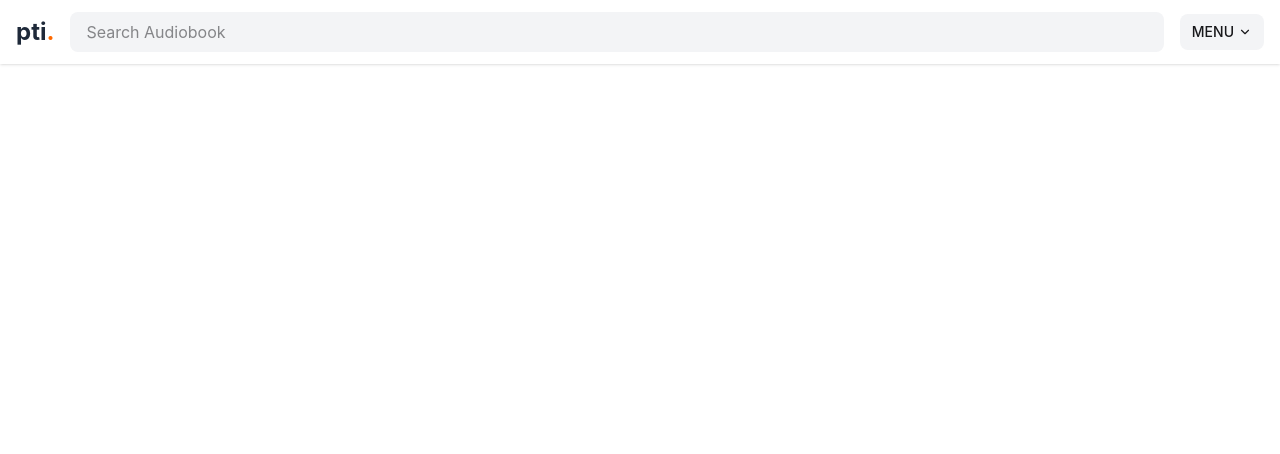
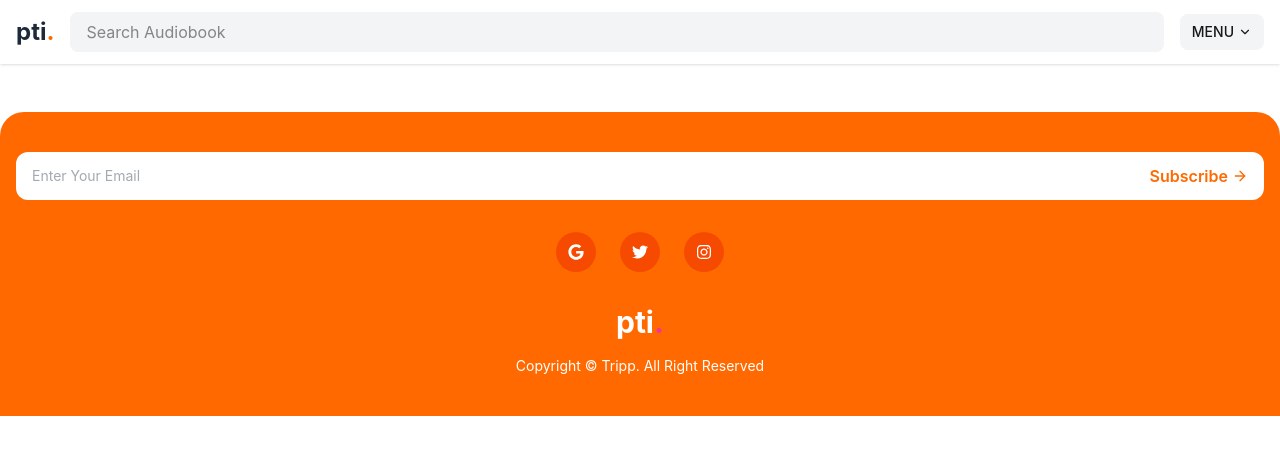
Before and after one commit to MdAshiqurRahman98/food-delivery-app, a React (Vite) app: page / in a window 1280 px wide. Shown: the top 454 px of the page. Built offline with nearby package versions, Linux system fonts and the light colour scheme.

Commit message:
Some components updated

```diff
--- /dev/null
+++ b/src/components/ItemCard/ItemCard.jsx
@@ -0,0 +1,19 @@
+const ItemCard = ({ item }) => {
+    return (
+        <div className="bg-white rounded-2xl shadow-md overflow-hidden">
+            <img
+                src={item.Image || item.image}
+                alt={item.Name}
+                className="h-40 w-full object-cover"
+            />
+
+            <div className="py-2 text-center">
+                <h3 className="text-sm font-medium text-gray-700 px-2">
+                    {item.Name}
+                </h3>
+            </div>
+        </div>
+    );
+};
+
+export default ItemCard;
--- /dev/null
+++ b/src/components/ItemSection/ItemSection.jsx
@@ -0,0 +1,31 @@
+import { useContext } from "react";
+import { ItemContext } from "../context/ItemContext";
+import ItemCard from "./ItemCard";
+import { FiChevronRight } from "react-icons/fi";
+
+const ItemSection = ({ title }) => {
+    const { items, loading } = useContext(ItemContext);
+
+    if (loading) return <p className="text-center py-6">Loading...</p>;
+
+    return (
+        <div className="px-4 mt-8">
+            {/* Header */}
+            <div className="flex justify-between items-center mb-4">
+                <h2 className="text-lg font-semibold text-gray-800">{title}</h2>
+                <FiChevronRight className="text-gray-500" />
+            </div>
+
+            {/* Mobile: horizontal scroll */}
+            <div className="flex gap-4 overflow-x-auto scrollbar-hide">
+                {items.map((item, index) => (
+                    <div key={index} className="min-w-[160px]">
+                        <ItemCard item={item} />
+                    </div>
+                ))}
+            </div>
+        </div>
+    );
+};
+
+export default ItemSection;
--- a/src/components/Shared/Footer/Footer.jsx
+++ b/src/components/Shared/Footer/Footer.jsx
@@ -1,9 +1,43 @@
-import React from 'react';
+import { FiArrowRight } from "react-icons/fi";
+import { FaGoogle, FaTwitter, FaInstagram } from "react-icons/fa";
 
 const Footer = () => {
     return (
-        <div>
+        <div className="bg-orange-500 text-white mt-12 px-4 py-10 rounded-t-3xl">
 
+            {/* Subscribe */}
+            <div className="bg-white rounded-xl flex items-center justify-between px-4 py-3">
+                <input
+                    type="email"
+                    placeholder="Enter Your Email"
+                    className="outline-none text-gray-600 w-full text-sm"
+                />
+                <button className="flex items-center gap-1 text-orange-500 font-semibold">
+                    Subscribe <FiArrowRight />
+                </button>
+            </div>
+
+            {/* Social Icons */}
+            <div className="flex justify-center gap-6 mt-8">
+                <div className="bg-orange-600 p-3 rounded-full">
+                    <FaGoogle />
+                </div>
+                <div className="bg-orange-600 p-3 rounded-full">
+                    <FaTwitter />
+                </div>
+                <div className="bg-orange-600 p-3 rounded-full">
+                    <FaInstagram />
+                </div>
+            </div>
+
+            {/* Logo */}
+            <h2 className="text-center text-3xl font-bold mt-8">
+                pti<span className="text-pink-500">.</span>
+            </h2>
+
+            <p className="text-center mt-4 text-sm">
+                Copyright © Tripp. All Right Reserved
+            </p>
         </div>
     );
 };
--- a/src/index.css
+++ b/src/index.css
@@ -1,2 +1,11 @@
 @import "tailwindcss";
 @plugin "daisyui";
+
+/* Hide scrollbar for horizontal scroll */
+.scrollbar-hide::-webkit-scrollbar {
+  display: none;
+}
+.scrollbar-hide {
+  -ms-overflow-style: none;
+  scrollbar-width: none;
+}
```
